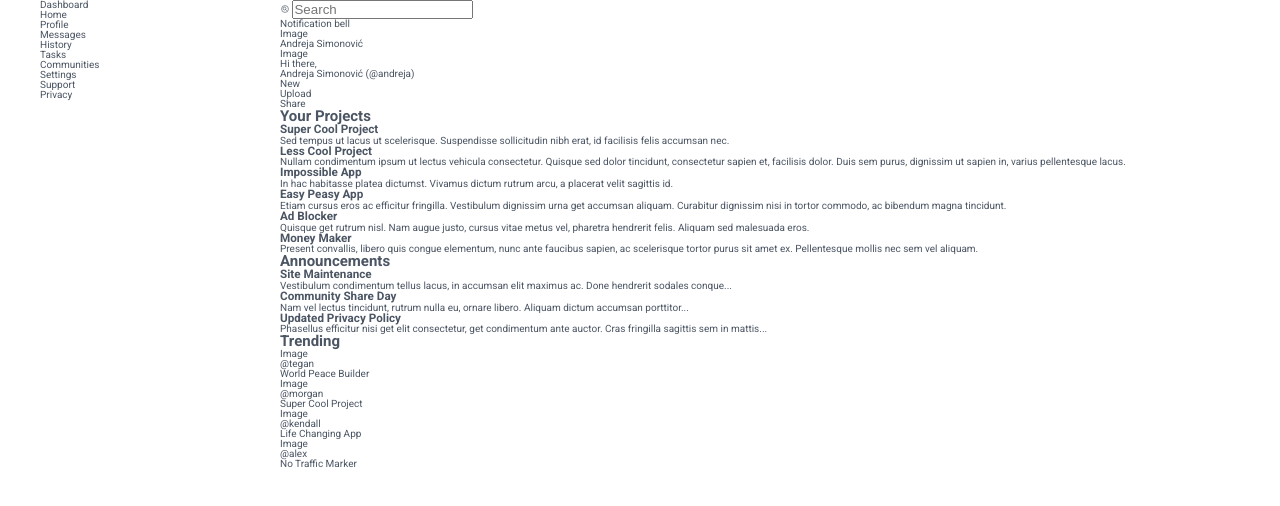
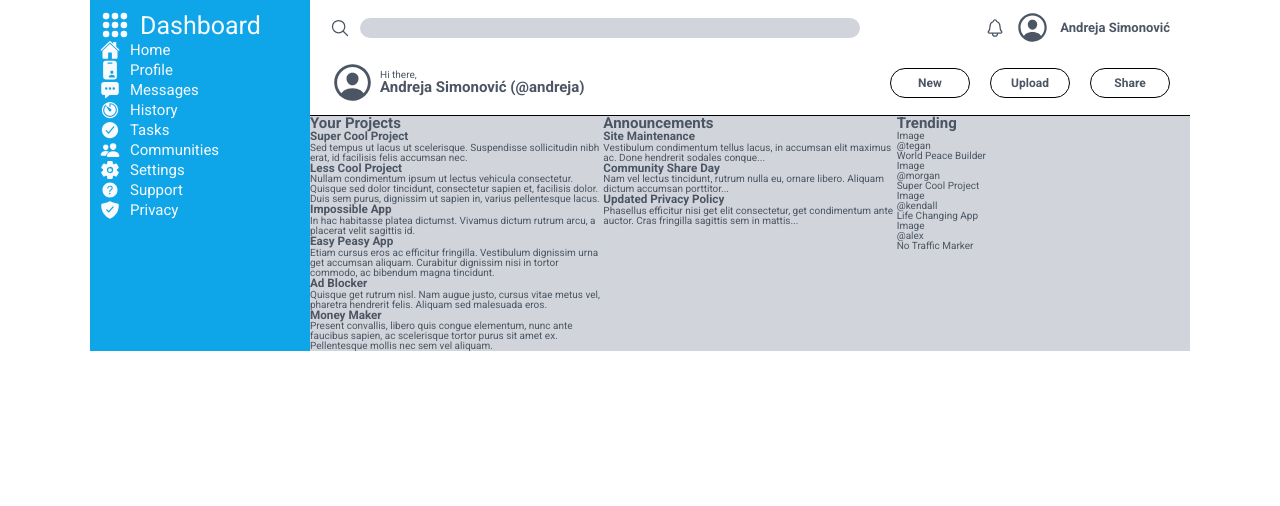
Before and after one commit to Andreja011/admin-dashboard, a plain HTML site: page index.html in a window 1280 px wide. Drawn offline with nearby package versions, Linux system fonts and the light colour scheme.

Commit message:
Finished navbar and starded editing sidebar

```diff
--- a/index.html
+++ b/index.html
@@ -13,39 +13,50 @@
   <div class="container">
     <aside class="sidebar">
       <ul>
-        <li>Dashboard</li>
-        <li>Home</li>
-        <li>Profile</li>
-        <li>Messages</li>
-        <li>History</li>
-        <li>Tasks</li>
-        <li>Communities</li>
-        <li>Settings</li>
-        <li>Support</li>
-        <li>Privacy</li>
+        <li><ion-icon name="apps" class="icons dashboard"></ion-icon>Dashboard
+        </li>
+        <li><ion-icon name="home" class="icons"></ion-icon>Home</li>
+        <li><ion-icon name="id-card" class="icons"></ion-icon>Profile
+        </li>
+        <li><ion-icon name="chatbox-ellipses" class="icons"></ion-icon>Messages
+        </li>
+        <li><ion-icon name="timer" class="icons"></ion-icon>History</li>
+        <li><ion-icon name="checkmark-circle" class="icons"></ion-icon>Tasks
+        </li>
+        <li><ion-icon name="people" class="icons"></ion-icon>Communities
+        </li>
+        <li><ion-icon name="settings" class="icons"></ion-icon>Settings
+        </li>
+        <li><ion-icon name="help-circle" class="icons"></ion-icon>Support</li>
+        <li><ion-icon name="shield-checkmark" class="icons"></ion-icon>Privacy
+        </li>
       </ul>
     </aside>
-    <main>
+    <main class="section-main">
       <header class="primary-header">
-        <ul>
-          <li>
-            <ion-icon name="search-circle-outline"
-              class="primary-header-search-icon"></ion-icon>
-            <input type="text" placeholder="Search">
+        <ul class="primary-header-first-row">
+          <li class="primary-header-first-row-first-item">
+            <ion-icon name="search-outline" class="icons"></ion-icon>
+            <input type="text" class="search">
           </li>
-          <li>
-            <div>Notification bell</div>
-            <div>Image</div>
-            <p>Andreja Simonović</p>
+          <li class="primary-header-first-row-second-item">
+            <ion-icon name="notifications-outline" class="icons"></ion-icon>
+            <ion-icon name="person-circle-outline" class="images"></ion-icon>
+            <p class="primary-header-first-row-name">Andreja Simonović</p>
           </li>
         </ul>
-        <ul>
-          <li>Image</li>
-          <li>Hi there,</li>
-          <li>Andreja Simonović (@andreja)</li>
-          <li>New</li>
-          <li>Upload</li>
-          <li>Share</li>
+        <ul class="primary-header-second-row">
+          <li>
+            <ion-icon name="person-circle-outline"
+              class="images images-big"></ion-icon>
+            <div class="primary-header-second-row-hello-message">
+              <p>Hi there,</p>
+              <p>Andreja Simonović (@andreja)</p>
+            </div>
+          </li>
+          <li class="primary-header-second-row-buttons">New</li>
+          <li class="primary-header-second-row-buttons">Upload</li>
+          <li class="primary-header-second-row-buttons">Share</li>
         </ul>
       </header>
       <section class="projects">
@@ -106,7 +117,7 @@
             auctor. Cras fringilla sagittis sem in mattis...</p>
         </div>
       </section>
-      <section>
+      <section class="trending">
         <h2>Trending</h2>
         <ul>
           <li>
--- a/style.css
+++ b/style.css
@@ -1,4 +1,15 @@
 @import url("https://fonts.googleapis.com/css2?family=Roboto:wght@400;700;900&display=swap");
+
+:root {
+  --font-regular: 400;
+  --font-bold: 700;
+  --font-extra-bold: 900;
+  --white: #f8fafc;
+  --dark-gray: #4b5563;
+  --light-gray: #d1d5db;
+  --yellow: #facc15;
+  --blue: #0ea5e9;
+}
 
 * {
   margin: 0;
@@ -13,8 +24,8 @@ html {
 body {
   font-family: "Roboto", sans-serif;
   line-height: 1;
-  font-weight: 400;
-  color: #4b5563;
+  font-weight: var(--font-regular);
+  color: var(--dark-gray);
 }
 
 ol,
@@ -31,9 +42,140 @@ button {
 }
 
 .container {
-  width: 120rem;
+  width: 110rem;
   margin: 0 auto;
 
   display: grid;
   grid-template-columns: 1fr 4fr;
 }
+
+.section-main {
+  display: grid;
+  grid-template-columns: repeat(3, 1fr);
+}
+
+.primary-header {
+  grid-column: 1 / span 3;
+  display: flex;
+  flex-direction: column;
+  padding: 1rem 2rem;
+  border-bottom: 1px solid black;
+}
+
+.icons {
+  width: 2rem;
+  height: 2rem;
+}
+
+.images {
+  width: 3.5rem;
+  height: 3.5rem;
+}
+
+.primary-header-first-row {
+  display: grid;
+  grid-template-columns: 2fr 1fr;
+  margin-bottom: 1.5rem;
+}
+
+.primary-header-first-row-first-item {
+  display: flex;
+  align-items: center;
+  gap: 1rem;
+}
+
+.search {
+  width: 50rem;
+  border: none;
+  border-radius: 10px;
+  height: 2rem;
+  background-color: var(--light-gray);
+}
+
+.primary-header-first-row-second-item {
+  display: flex;
+  align-items: center;
+  justify-content: flex-end;
+  gap: 1rem;
+}
+
+.primary-header-first-row-image {
+  display: inline;
+}
+
+.primary-header-first-row-name {
+  display: inline;
+  font-size: 1.3rem;
+  font-weight: var(--font-bold);
+}
+
+.primary-header-second-row {
+  display: flex;
+  gap: 2rem;
+}
+
+.images-big {
+  height: 4.5rem;
+  width: 4.5rem;
+}
+
+.primary-header-second-row > li:first-child {
+  display: flex;
+  align-items: center;
+  gap: 0.5rem;
+  margin-right: auto;
+}
+
+.primary-header-second-row-hello-message > p:first-child {
+  font-size: 1rem;
+}
+
+.primary-header-second-row-hello-message p:nth-child(2) {
+  font-size: 1.5rem;
+  font-weight: var(--font-bold);
+}
+
+.primary-header-second-row-buttons {
+  width: 8rem;
+  height: 3rem;
+  border: 1px solid black;
+  border-radius: 20px;
+  font-size: 1.2rem;
+  font-weight: var(--font-bold);
+  text-align: center;
+  display: flex;
+  align-items: center;
+  justify-content: center;
+  margin: auto 0;
+}
+
+.sidebar {
+  background-color: var(--blue);
+  color: var(--white);
+  padding: 1rem;
+}
+
+.sidebar > ul > li:first-child {
+  font-size: 2.5rem;
+  display: flex;
+  align-items: center;
+  gap: 1rem;
+}
+
+.sidebar > ul > li {
+  display: flex;
+  align-items: center;
+  gap: 1rem;
+  font-size: 1.5rem;
+}
+
+.icons.dashboard {
+  width: 3rem;
+  height: 3rem;
+}
+
+.projects,
+.announcements,
+.trending {
+  background-color: var(--light-gray);
+}
```
